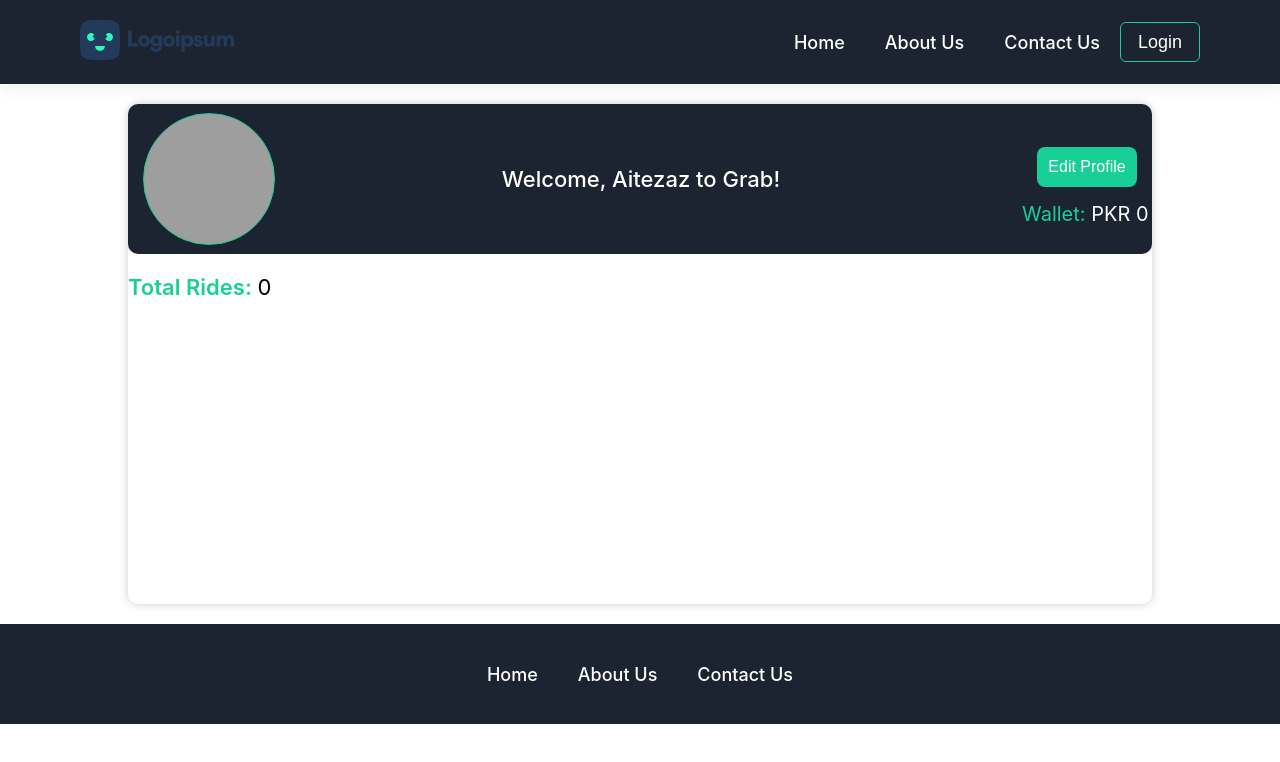
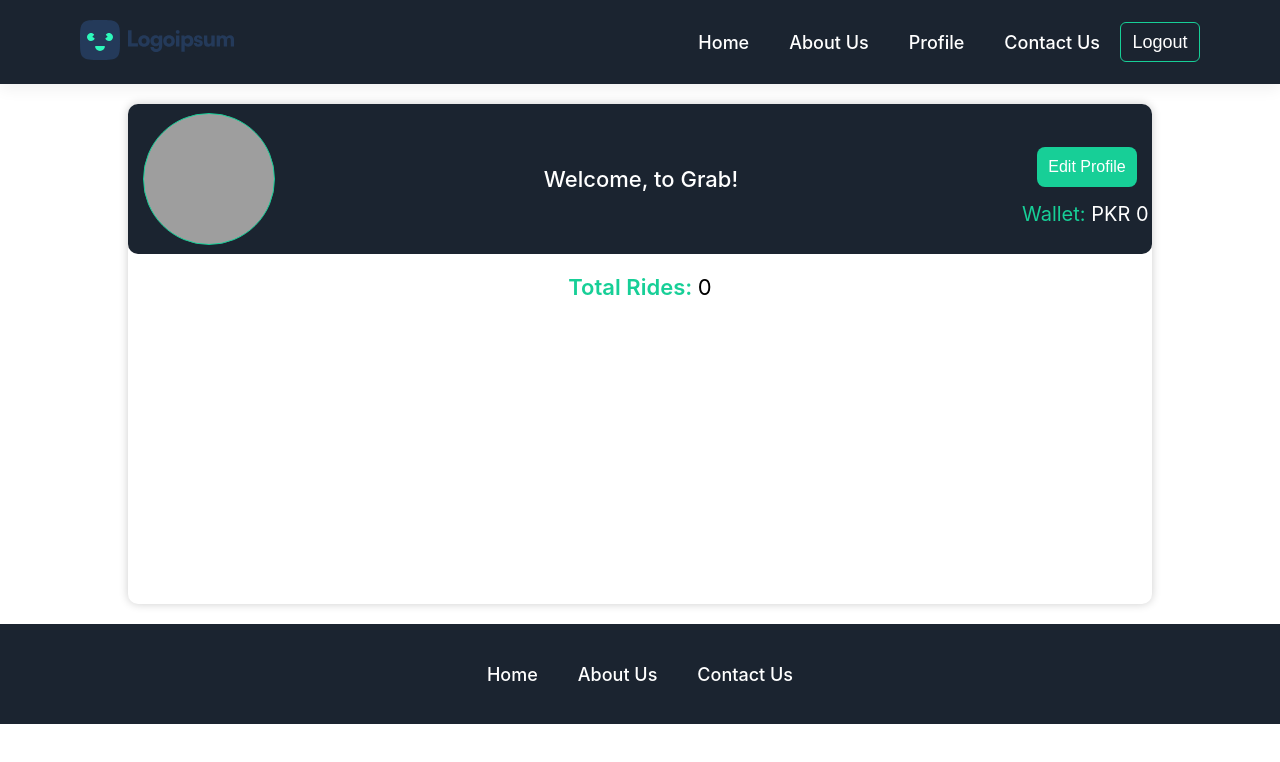
Before and after one commit to aitezazshah/Markaz_Task, a React (Create React App) app: page /profile in a window 1280 px wide. Shown: the top 762 px of the page. Built offline with nearby package versions, Linux system fonts and the light colour scheme; grey boxes are pictures that could not be loaded.

Commit message:
Web Application Task Completed

```diff
--- a/src/App.js
+++ b/src/App.js
@@ -3,18 +3,22 @@ import { BrowserRouter as Router, Routes,Route } from 'react-router-dom';
 import LoginScreen from './components/LoginScreen';
 import HomeScreen from './components/HomeScreen';
 import ProfileScreen from './components/ProfileScreen';
+import { UserProvider } from './UserContext';
+
 
 function App() {
   return (
+    <UserProvider>
     <Router>
     <div className="App">
       <Routes>
-       <Route path="/login" element={<LoginScreen />} />
-      <Route path="/" element={<HomeScreen />}/>
+       <Route path="/" element={<LoginScreen />} />
+      <Route path="/home" element={<HomeScreen />}/>
       <Route path="/profile" element={<ProfileScreen />}/>
       </Routes>
     </div>
     </Router>
+    </UserProvider>
   );
 }
 
--- /dev/null
+++ b/src/UserContext.js
@@ -0,0 +1,12 @@
+import React, { createContext, useState } from "react";
+
+export const UserContext = createContext();
+
+export const UserProvider = ({ children }) => {
+  const [name, setName] = useState("");
+  return (
+    <UserContext.Provider value={{ name, setName }}>
+      {children}
+    </UserContext.Provider>
+  );
+};
--- a/src/components/LoginScreen.jsx
+++ b/src/components/LoginScreen.jsx
@@ -1,14 +1,23 @@
-import React from "react";
+import React, { useContext } from "react";
 import { useState } from "react";
+import { useNavigate } from "react-router-dom";
 import "../styles/LoginScreen.css";
+import { UserContext } from "../UserContext";
 
 function LoginScreen() {
-     const [username, setUsername] = useState("");
-     const [password, setPassword] = useState("");
-     const handleLogin = (e) => {
-       e.preventDefault();
-       console.log(username, password);
-     };
+  const [username, setUsername] = useState("");
+  const [password, setPassword] = useState("");
+  const { setName } = useContext(UserContext);
+  const navigate = useNavigate();
+  const handleLogin = (e) => {
+    e.preventDefault();
+    if (username === "aitezaz" && password === "aitezaz") {
+      setName("aitezaz");
+      navigate("/home");
+    } else {
+      alert("Invalid Username or Password");
+    }
+  };
 
   return (
     <div className="main-container">
@@ -33,7 +42,9 @@ function LoginScreen() {
               onChange={(e) => setPassword(e.target.value)}
             />
           </div>
-          <button type="submit" className="login_btn">Login</button>
+          <button type="submit" className="login_btn">
+            Login
+          </button>
         </form>
       </div>
     </div>
--- a/src/components/NavBar.jsx
+++ b/src/components/NavBar.jsx
@@ -4,6 +4,7 @@ import '../styles/NavBar.css'
 
 function NavBar() {
     const [showMenu, setShowMenu] = useState(false);
+
 
     function toggleMenu() {
       setShowMenu(!showMenu);
@@ -91,16 +92,19 @@ function NavBar() {
         <div className="Navbar-links">
           <ul id="Navbar" className={showMenu ? "#Navbar active" : "#Navbar"}>
             <li>
-              <Link to="home">Home</Link>
+              <Link to="/home">Home</Link>
             </li>
             <li>
-              <Link to="about">About Us</Link>
+              <Link to="">About Us</Link>
             </li>
             <li>
-              <Link to="contact">Contact Us</Link>
+              <Link to="/profile">Profile</Link>
             </li>
-            <Link to="login">
-              <button className="login">Login</button>
+            <li>
+              <Link to="">Contact Us</Link>
+            </li>
+            <Link to="/">
+              <button className="login">Logout</button>
             </Link>
           </ul>
         </div>
--- a/src/components/ProfileScreen.jsx
+++ b/src/components/ProfileScreen.jsx
@@ -1,30 +1,31 @@
-import React from 'react'
-import NavBar from './NavBar'
-import FooterSection from './FooterSection'
-import '../styles/ProfileScreen.css'
+import React, { useContext } from "react";
+import NavBar from "./NavBar";
+import FooterSection from "./FooterSection";
+import { UserContext } from "../UserContext";
+import "../styles/ProfileScreen.css";
 function ProfileScreen() {
+  const { name } = useContext(UserContext);
   return (
     <div>
       <NavBar />
       <div className="profile_section">
         <div className="image_section">
           <div className="person_image"></div>
-          <div className='welcome_msg'>
-            <p>Welcome, Aitezaz to Grab!</p>
+          <div className="welcome_msg">
+            <p>Welcome, {name} to Grab!</p>
           </div>
-          <div className='content'>
-            <button className='edit_btn'>Edit Profile</button>
-            <span className='wallet'>
-              Wallet: <span className='price'>PKR 0</span>
+          <div className="content">
+            <button className="edit_btn">Edit Profile</button>
+            <span className="wallet">
+              Wallet: <span className="price">PKR 0</span>
             </span>
           </div>
         </div>
-        <div className='stats'>
-            <div className='stats_content'>
-                <span className='stats_heading'>Total Rides: </span>
-                <span className='stats_value'>0</span>
-
-            </div>
+        <div className="stats">
+          <div className="stats_content">
+            <span className="stats_heading">Total Rides: </span>
+            <span className="stats_value">0</span>
+          </div>
         </div>
       </div>
       <FooterSection />
@@ -32,4 +33,4 @@ function ProfileScreen() {
   );
 }
 
-export default ProfileScreen
+export default ProfileScreen;
--- a/src/styles/ProfileScreen.css
+++ b/src/styles/ProfileScreen.css
@@ -59,6 +59,9 @@
 }
 
 .stats{
+    display: flex;
+    justify-content: center;
+    align-items: center;
     margin-top: 20px;
         font-size: 22px;
 }
```
